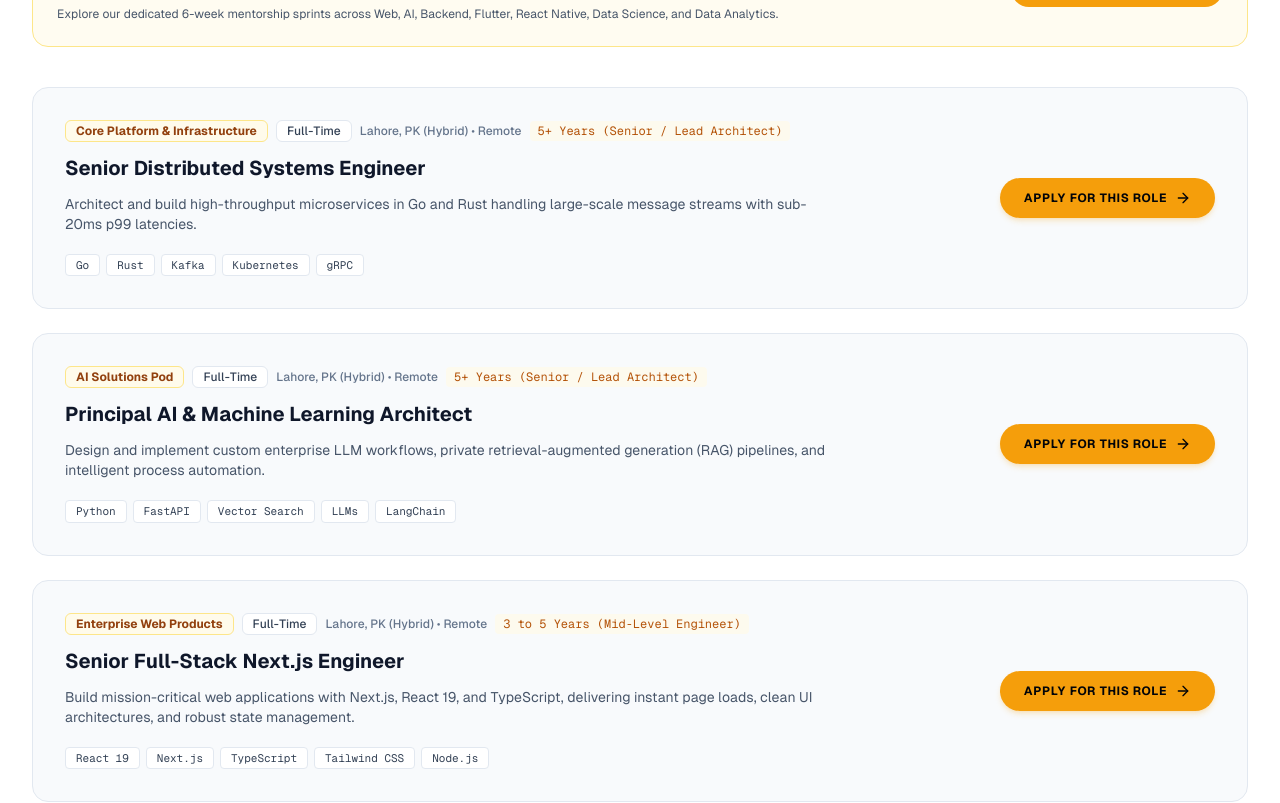
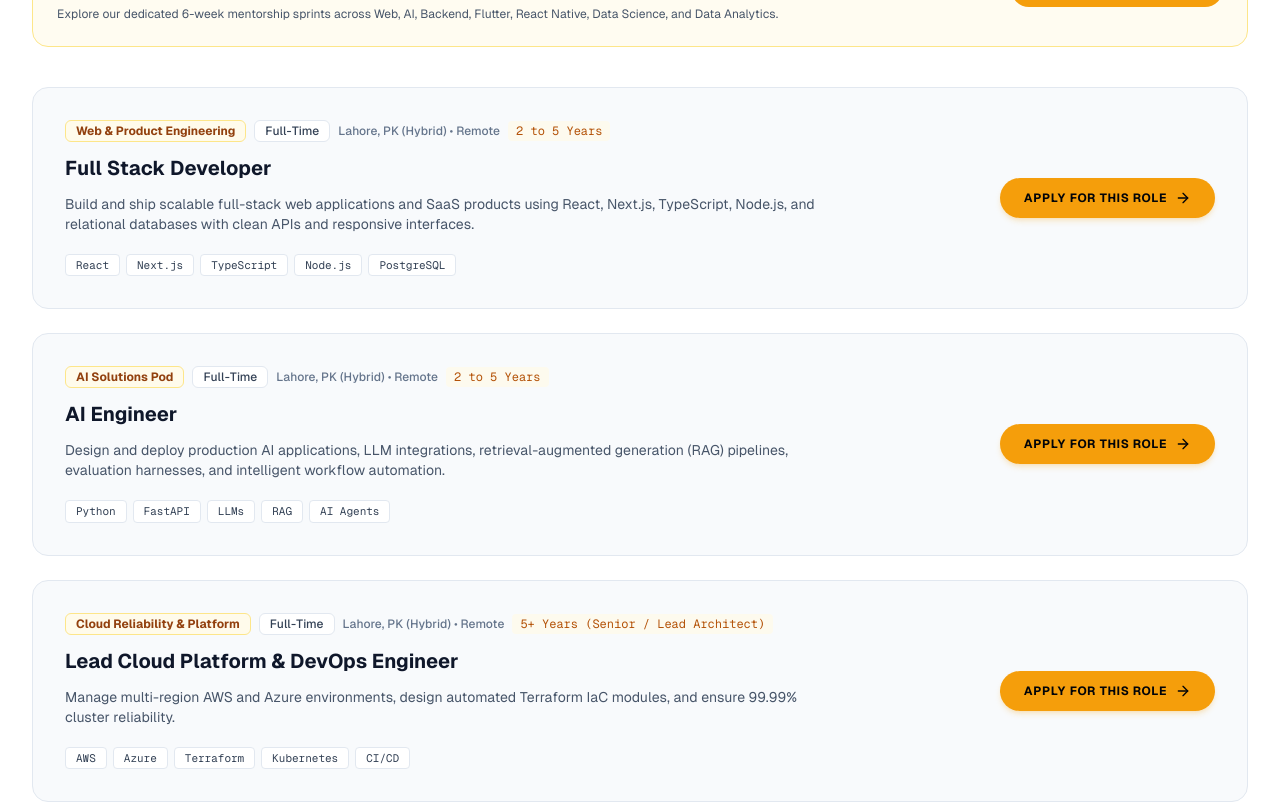
Before and after one commit to Ibadat-Ali86/Devatrix, a Next.js app: page /careers in a window 1280 px wide. Shown: the part 1340-2143 px from the top of the page. Built offline with nearby package versions, Linux system fonts and the light colour scheme; no server answers; the database is empty.

Commit message:
Update active Careers openings to Full Stack Developer, AI Engineer, and Lead Cloud Platform & DevOps Engineer

```diff
--- a/src/app/careers/apply/page.tsx
+++ b/src/app/careers/apply/page.tsx
@@ -17,18 +17,10 @@ import {
 } from "lucide-react";
 
 const roleOptions = [
+  "Full Stack Developer",
+  "AI Engineer",
+  "Lead Cloud Platform & DevOps Engineer",
   "General / Future Engineering Roles",
-  "Senior Distributed Systems Engineer",
-  "Principal AI & Machine Learning Architect",
-  "Senior Full-Stack Next.js Engineer",
-  "Lead Cloud Platform & DevOps Engineer",
-  "Mobile App Engineer (React Native / Flutter)",
-  "Backend & Database Engineer (Node.js / Python / Go)",
-  "Frontend React / Next.js Specialist",
-  "Data Scientist / Predictive Modeler",
-  "Data Analyst / Business Intelligence",
-  "QA / Test Automation Engineer",
-  "Other Specialization"
 ];
 
 function CareerApplyFormContent() {
--- a/src/app/careers/page.tsx
+++ b/src/app/careers/page.tsx
@@ -49,31 +49,22 @@ const careersSchema = [
 export default function CareersPage() {
   const roles = [
     {
-      title: "Senior Distributed Systems Engineer",
-      team: "Core Platform & Infrastructure",
+      title: "Full Stack Developer",
+      team: "Web & Product Engineering",
       locations: ["Lahore, PK (Hybrid)", "Remote"],
       type: "Full-Time",
-      experience: "5+ Years (Senior / Lead Architect)",
-      desc: "Architect and build high-throughput microservices in Go and Rust handling large-scale message streams with sub-20ms p99 latencies.",
-      tags: ["Go", "Rust", "Kafka", "Kubernetes", "gRPC"],
+      experience: "2 to 5 Years",
+      desc: "Build and ship scalable full-stack web applications and SaaS products using React, Next.js, TypeScript, Node.js, and relational databases with clean APIs and responsive interfaces.",
+      tags: ["React", "Next.js", "TypeScript", "Node.js", "PostgreSQL"],
     },
     {
-      title: "Principal AI & Machine Learning Architect",
+      title: "AI Engineer",
       team: "AI Solutions Pod",
       locations: ["Lahore, PK (Hybrid)", "Remote"],
       type: "Full-Time",
-      experience: "5+ Years (Senior / Lead Architect)",
-      desc: "Design and implement custom enterprise LLM workflows, private retrieval-augmented generation (RAG) pipelines, and intelligent process automation.",
-      tags: ["Python", "FastAPI", "Vector Search", "LLMs", "LangChain"],
-    },
-    {
-      title: "Senior Full-Stack Next.js Engineer",
-      team: "Enterprise Web Products",
-      locations: ["Lahore, PK (Hybrid)", "Remote"],
-      type: "Full-Time",
-      experience: "3 to 5 Years (Mid-Level Engineer)",
-      desc: "Build mission-critical web applications with Next.js, React 19, and TypeScript, delivering instant page loads, clean UI architectures, and robust state management.",
-      tags: ["React 19", "Next.js", "TypeScript", "Tailwind CSS", "Node.js"],
+      experience: "2 to 5 Years",
+      desc: "Design and deploy production AI applications, LLM integrations, retrieval-augmented generation (RAG) pipelines, evaluation harnesses, and intelligent workflow automation.",
+      tags: ["Python", "FastAPI", "LLMs", "RAG", "AI Agents"],
     },
     {
       title: "Lead Cloud Platform & DevOps Engineer",
```
